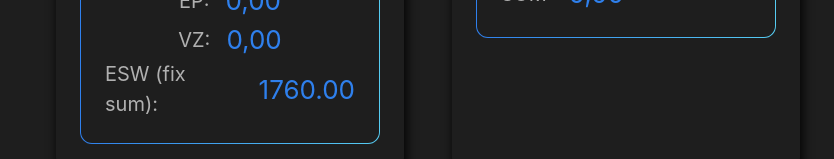
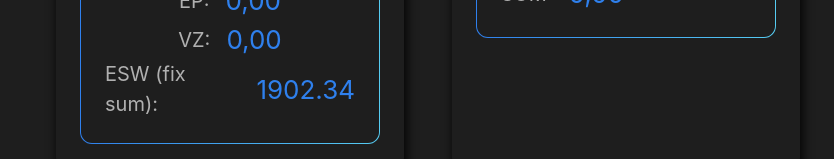
Before and after one commit to bveretelnik/convert-sum, a React (Vite) app: page / in a window 1280 px wide. Shown: the part 609-768 px from the top of the page, without its empty margins (212-1046 px from the left). Built offline with nearby package versions, Linux system fonts and the light colour scheme.

Commit message:
FT - change esw sum

```diff
--- a/src/components/NumberConverter/NumberConverter.jsx
+++ b/src/components/NumberConverter/NumberConverter.jsx
@@ -52,7 +52,7 @@ const NumberConverter = () => {
           <CopyToClipboard value={replaceChar(number)} label={'SUM:'} />
           <CopyToClipboard value={epTax || 0} label={'EP:'} />
           <CopyToClipboard value={militaryTax || 0} label={'VZ:'} />
-          <CopyToClipboard value={'1760.00'} label={'ESW (fix sum):'} />
+          <CopyToClipboard value={'1902.34'} label={'ESW (fix sum):'} />
         </div>
       </Card>
       <Card>
```
